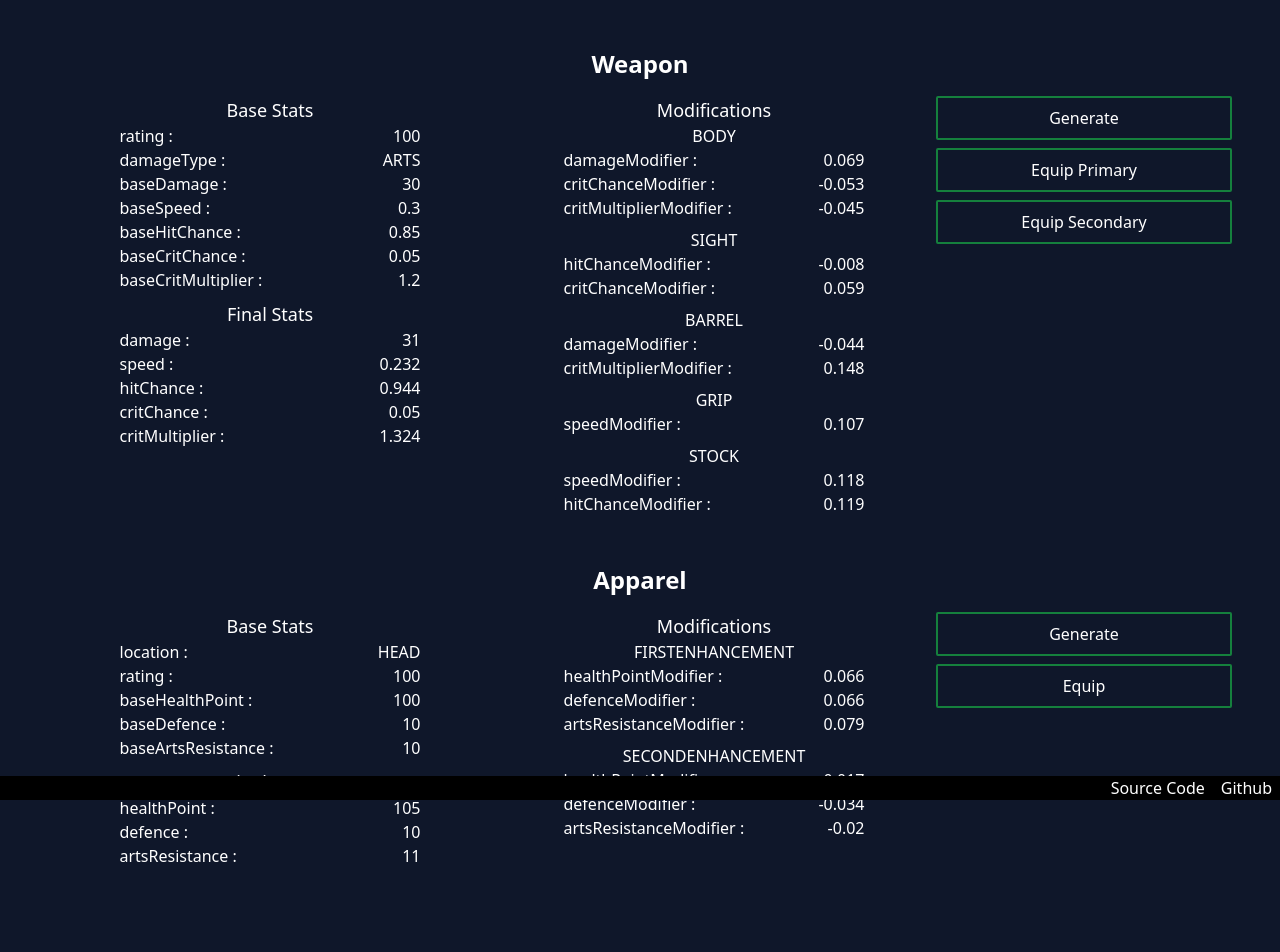
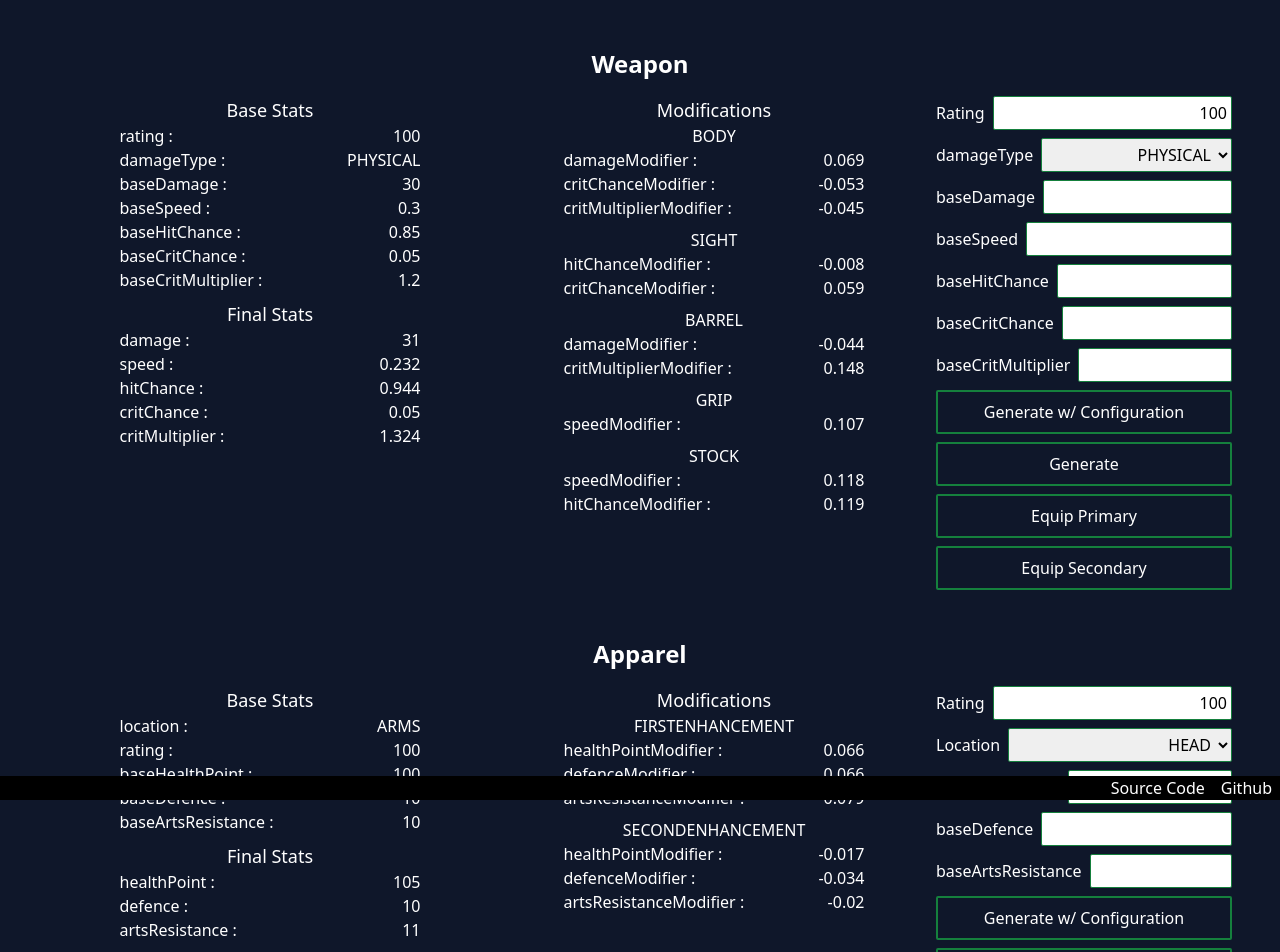
Before and after one commit to ArnNied/dungeonrun-infinite, a Nuxt app: page /debug in a window 1280 px wide. Shown: the top 952 px of the page. Before the commit the page ends 916 px from the top, so only its background shows below. Built offline with nearby package versions, Linux system fonts and the light colour scheme.

Commit message:
feat: added form for fixed equipment attribute

```diff
--- a/assets/ts/apparel/apparel.ts
+++ b/assets/ts/apparel/apparel.ts
@@ -1,16 +1,17 @@
 import { Equipment, EquipmentConfiguration } from "@/assets/ts/base/equipment"
 import { ApparelModification } from "@/assets/ts/apparel/apparelModifications"
+import { getRandomItem } from "@/assets/ts/utils"
 
 
-export const apparelLocation = ["HEAD", "TORSO", "ARMS", "LEGS"] as const
-type TypeApparelLocation = typeof apparelLocation[number]
+export const apparelLocation = ["HEAD", "TORSO", "ARMS", "LEGS"]
+export type TypeApparelLocation = typeof apparelLocation[number]
 
 type ApparelModificationSlot = {
   firstEnhancement: ApparelModification,
   secondEnhancement: ApparelModification,
 }
 
-type ApparelConfiguration = EquipmentConfiguration & {
+export type ApparelConfiguration = EquipmentConfiguration & {
   baseHealthPoint?: number
   baseDefence?: number
   baseArtsResistance?: number
@@ -54,7 +55,7 @@ export class Apparel extends Equipment implements InterfaceApparel {
     this.baseHealthPoint = rating * this.baseHealthPoint
     this.baseDefence = rating * this.baseDefence
     this.baseArtsResistance = rating * this.baseArtsResistance
-    this.location = apparelLocation[Math.floor(Math.random() * apparelLocation.length)]
+    this.location = getRandomItem(apparelLocation)
     this.rating = rating
 
     if (configuration) {
--- a/assets/ts/base/equipment.ts
+++ b/assets/ts/base/equipment.ts
@@ -18,12 +18,10 @@ export class Equipment {
 
   manualConfiguration(configuration: EquipmentConfiguration) {
     Object.entries(configuration).forEach(([key, value]) => {
-      // this[key as keyof EquipmentConfiguration] = value
       Object.defineProperty(this, key, {
         value: value,
-        writable: true,
+        writable: true
       })
-      // Object.
     })
   }
 
--- a/assets/ts/utils.ts
+++ b/assets/ts/utils.ts
@@ -17,3 +17,7 @@ export function rng(value?: number): boolean | number {
     return Math.random()
   }
 }
+
+export function getRandomItem<T>(array: T[]): T {
+  return array[Math.floor(Math.random() * array.length)]
+}
--- a/assets/ts/weapon/weapon.ts
+++ b/assets/ts/weapon/weapon.ts
@@ -7,7 +7,7 @@ import {
   WeaponModificationStock,
 } from "@/assets/ts/weapon/weaponModifications"
 
-import { rng } from "@/assets/ts/utils"
+import { getRandomItem, rng } from "@/assets/ts/utils"
 
 export type WeaponModificationSlot = {
 	body: WeaponModificationBody
@@ -17,19 +17,22 @@ export type WeaponModificationSlot = {
 	stock?: WeaponModificationStock
 }
 
-type WeaponConfiguration = EquipmentConfiguration & {
-  damageType: "PHYSICAL" | "ARTS"
-  baseDamage: number
-  baseSpeed: number
-  baseHitChance: number
-  baseCritChance: number
-  baseCritMultiplier: number
+export const weaponDamageType = ["PHYSICAL", "ARTS"]
+export type WeaponDamageType = typeof weaponDamageType[number]
+
+export type WeaponConfiguration = EquipmentConfiguration & {
+  damageType?: WeaponDamageType
+  baseDamage?: number
+  baseSpeed?: number
+  baseHitChance?: number
+  baseCritChance?: number
+  baseCritMultiplier?: number
 
   modifications?: WeaponModificationSlot
 }
 
 interface InterfaceApparel {
-  damageType: "PHYSICAL" | "ARTS"
+  damageType: WeaponDamageType
   baseDamage: number
   baseSpeed: number
   baseHitChance: number
@@ -44,8 +47,10 @@ interface InterfaceApparel {
   get critChance(): number
   get critMultiplier(): number
 }
+
+
 export class Weapon extends Equipment implements InterfaceApparel {
-  damageType: "PHYSICAL" | "ARTS"
+  damageType: WeaponDamageType
   baseDamage = 0.3
   baseSpeed = 0.3
   baseHitChance = 0.85
@@ -64,7 +69,7 @@ export class Weapon extends Equipment implements InterfaceApparel {
     super(rating)
 
     this.baseDamage = rating * this.baseDamage
-    this.damageType = rng(0.5) ? "PHYSICAL" : "ARTS"
+    this.damageType = getRandomItem(weaponDamageType)
 
     if (configuration) {
       this.manualConfiguration(configuration)
--- /dev/null
+++ b/components/debug/DebugApparelConfigurationForm.vue
@@ -0,0 +1,80 @@
+<template>
+  <form
+    class="flex flex-col space-y-2"
+    @submit.prevent="$emit('generateApparel', apparelConfiguration)"
+  >
+    <div class="w-full flex flex-row items-center space-x-2">
+      <label for="apparelRating">Rating</label>
+      <input
+        id="apparelRating"
+        v-model="apparelConfiguration.rating"
+        type="text"
+        class="w-full p-1 border border-solid border-green-700 text-black text-right rounded-sm focus:outline-none"
+      >
+    </div>
+    <div class="w-full flex flex-row items-center space-x-2">
+      <label for="apparelLocation">Location</label>
+      <select
+        id="apparelLocation"
+        v-model="apparelConfiguration.location"
+        class="w-full p-1 border border-solid border-green-700 text-black text-right rounded-sm focus:outline-none"
+      >
+        <option
+          v-for="location in apparelLocation"
+          :key="location"
+        >
+          {{ location }}
+        </option>
+      </select>
+    </div>
+    <div class="w-full flex flex-row items-center space-x-2">
+      <label for="apparelDefence">baseHealthPoint</label>
+      <input
+        id="apparelDefence"
+        v-model="apparelConfiguration.baseHealthPoint"
+        type="text"
+        class="w-full p-1 border border-solid border-green-700 text-black text-right rounded-sm focus:outline-none"
+      >
+    </div>
+    <div class="w-full flex flex-row items-center space-x-2">
+      <label for="apparelDefence">baseDefence</label>
+      <input
+        id="apparelDefence"
+        v-model="apparelConfiguration.baseDefence"
+        type="text"
+        class="w-full p-1 border border-solid border-green-700 text-black text-right rounded-sm focus:outline-none"
+      >
+    </div>
+    <div class="w-full flex flex-row items-center space-x-2">
+      <label for="apprelRes">baseArtsResistance</label>
+      <input
+        id="apprelRes"
+        v-model="apparelConfiguration.baseArtsResistance"
+        type="text"
+        class="w-full p-1 border border-solid border-green-700 text-black text-right rounded-sm focus:outline-none"
+      >
+    </div>
+    <button
+      type="submit"
+      class="w-full p-2 border-2 border-solid border-green-700 hover:bg-green-600 text-white text-center rounded-sm"
+    >
+      Generate w/ Configuration
+    </button>
+  </form>
+</template>
+
+<script lang="ts" setup>
+import { ref } from "vue"
+import { apparelLocation } from "@/assets/ts/apparel/apparel"
+
+const emits = defineEmits(["generateApparel"])
+
+const apparelConfiguration = ref({
+  rating: 100,
+  location: "HEAD",
+  baseHealthPoint: "",
+  baseDefence: "",
+  baseArtsResistance: "",
+})
+
+</script>
--- /dev/null
+++ b/components/debug/DebugWeaponConfigurationForm.vue
@@ -0,0 +1,100 @@
+<template>
+  <form
+    class="flex flex-col space-y-2"
+    @submit.prevent="$emit('generateWeapon', weaponConfiguration)"
+  >
+    <div class="w-full flex flex-row items-center space-x-2">
+      <label for="apparelRating">Rating</label>
+      <input
+        id="apparelRating"
+        v-model="weaponConfiguration.rating"
+        type="text"
+        class="w-full p-1 border border-solid border-green-700 text-black text-right rounded-sm focus:outline-none"
+      >
+    </div>
+    <div class="w-full flex flex-row items-center space-x-2">
+      <label for="apparelLocation">damageType</label>
+      <select
+        id="apparelLocation"
+        v-model="weaponConfiguration.damageType"
+        class="w-full p-1 border border-solid border-green-700 text-black text-right rounded-sm focus:outline-none"
+      >
+        <option
+          v-for="damageType in weaponDamageType"
+          :key="damageType"
+        >
+          {{ damageType }}
+        </option>
+      </select>
+    </div>
+    <div class="w-full flex flex-row items-center space-x-2">
+      <label for="apparelDefence">baseDamage</label>
+      <input
+        id="apparelDefence"
+        v-model="weaponConfiguration.baseDamage"
+        type="text"
+        class="w-full p-1 border border-solid border-green-700 text-black text-right rounded-sm focus:outline-none"
+      >
+    </div>
+    <div class="w-full flex flex-row items-center space-x-2">
+      <label for="apparelDefence">baseSpeed</label>
+      <input
+        id="apparelDefence"
+        v-model="weaponConfiguration.baseSpeed"
+        type="text"
+        class="w-full p-1 border border-solid border-green-700 text-black text-right rounded-sm focus:outline-none"
+      >
+    </div>
+    <div class="w-full flex flex-row items-center space-x-2">
+      <label for="apprelRes">baseHitChance</label>
+      <input
+        id="apprelRes"
+        v-model="weaponConfiguration.baseHitChance"
+        type="text"
+        class="w-full p-1 border border-solid border-green-700 text-black text-right rounded-sm focus:outline-none"
+      >
+    </div>
+    <div class="w-full flex flex-row items-center space-x-2">
+      <label for="apprelRes">baseCritChance</label>
+      <input
+        id="apprelRes"
+        v-model="weaponConfiguration.baseCritChance"
+        type="text"
+        class="w-full p-1 border border-solid border-green-700 text-black text-right rounded-sm focus:outline-none"
+      >
+    </div>
+    <div class="w-full flex flex-row items-center space-x-2">
+      <label for="apprelRes">baseCritMultiplier</label>
+      <input
+        id="apprelRes"
+        v-model="weaponConfiguration.baseCritMultiplier"
+        type="text"
+        class="w-full p-1 border border-solid border-green-700 text-black text-right rounded-sm focus:outline-none"
+      >
+    </div>
+    <button
+      type="submit"
+      class="w-full p-2 border-2 border-solid border-green-700 hover:bg-green-600 text-white text-center rounded-sm"
+    >
+      Generate w/ Configuration
+    </button>
+  </form>
+</template>
+
+<script lang="ts" setup>
+import { ref } from "vue"
+import { weaponDamageType } from "@/assets/ts/weapon/weapon"
+
+const emits = defineEmits(["generateWeapon"])
+
+const weaponConfiguration = ref({
+  rating: 100,
+  damageType: "PHYSICAL",
+  baseDamage: "",
+  baseSpeed: "",
+  baseHitChance: "",
+  baseCritChance:  "",
+  baseCritMultiplier: "",
+})
+
+</script>
--- a/pages/debug.vue
+++ b/pages/debug.vue
@@ -14,9 +14,10 @@
           <DebugEquipmentModifications :equipment="weapon" />
         </div>
         <div class="w-1/4 flex flex-col space-y-2">
+          <DebugWeaponConfigurationForm @generate-weapon="generateWeapon" />
           <button
             class="w-full p-2 border-2 border-solid border-green-700 hover:bg-green-600 text-white text-center rounded-sm"
-            @click="generateWeapon"
+            @click="generateWeapon()"
           >
             Generate
           </button>
@@ -45,11 +46,15 @@
           <DebugEquipmentModifications :equipment="apparel" />
         </div>
         <div class="w-1/4 flex flex-col space-y-2">
+          <DebugApparelConfigurationForm
+            @generate-apparel="generateApparel"
+          />
           <button
+            type="submit"
             class="w-full p-2 border-2 border-solid border-green-700 hover:bg-green-600 text-white text-center rounded-sm"
-            @click="generateApparel"
+            @click="generateApparel()"
           >
-            Generate
+            Generate Random
           </button>
           <button
             class="w-full p-2 border-2 border-solid border-green-700 hover:bg-green-600 text-white text-center rounded-sm"
@@ -64,8 +69,9 @@
 
 <script lang="ts" setup>
 import { ref } from "vue"
-import { Weapon } from "@/assets/ts/weapon/weapon"
-import { Apparel } from "@/assets/ts/apparel/apparel"
+import { Weapon, WeaponConfiguration } from "@/assets/ts/weapon/weapon"
+import { Apparel, ApparelConfiguration } from "@/assets/ts/apparel/apparel"
+
 
 useHead({
   title: "DungeonRun | Debug Weapon",
@@ -97,11 +103,7 @@ const baseApparelAttributes = [
   "baseArtsResistance",
 ]
 
-const apparelAttributes = [
-  "healthPoint",
-  "defence",
-  "artsResistance",
-]
+const apparelAttributes = ["healthPoint", "defence", "artsResistance"]
 
 const weapon = ref(new Weapon(100))
 weapon.value.initializeModifications()
@@ -109,13 +111,39 @@ weapon.value.initializeModifications()
 const apparel = ref(new Apparel(100))
 apparel.value.initializeModifications()
 
-function generateWeapon() {
-  weapon.value = new Weapon(100)
+function sanitizeForm(configuration: WeaponConfiguration | ApparelConfiguration): WeaponConfiguration | ApparelConfiguration{
+  const sanitized = {}
+
+  Object.entries(configuration).forEach(([key, value]) => {
+    if (value || value === 0) {
+      Object.defineProperty(sanitized, key, {
+        value: value,
+        writable: true,
+        enumerable: true,
+      })
+    }
+  })
+
+  return sanitized
+}
+
+function generateWeapon(configuration?: WeaponConfiguration) {
+  if (configuration) {
+    let sanitized = sanitizeForm(configuration)
+    weapon.value = new Weapon(sanitized.rating as number || 100, sanitized as WeaponConfiguration)
+  } else {
+    weapon.value = new Weapon(100)
+  }
   weapon.value.initializeModifications()
 }
 
-function generateApparel() {
-  apparel.value = new Apparel(100)
+function generateApparel(configuration?: ApparelConfiguration) {
+  if (configuration) {
+    let sanitized = sanitizeForm(configuration)
+    apparel.value = new Apparel(sanitized.rating as number || 100, sanitized as ApparelConfiguration)
+  } else {
+    apparel.value = new Apparel(100)
+  }
   apparel.value.initializeModifications()
 }
 </script>
```
